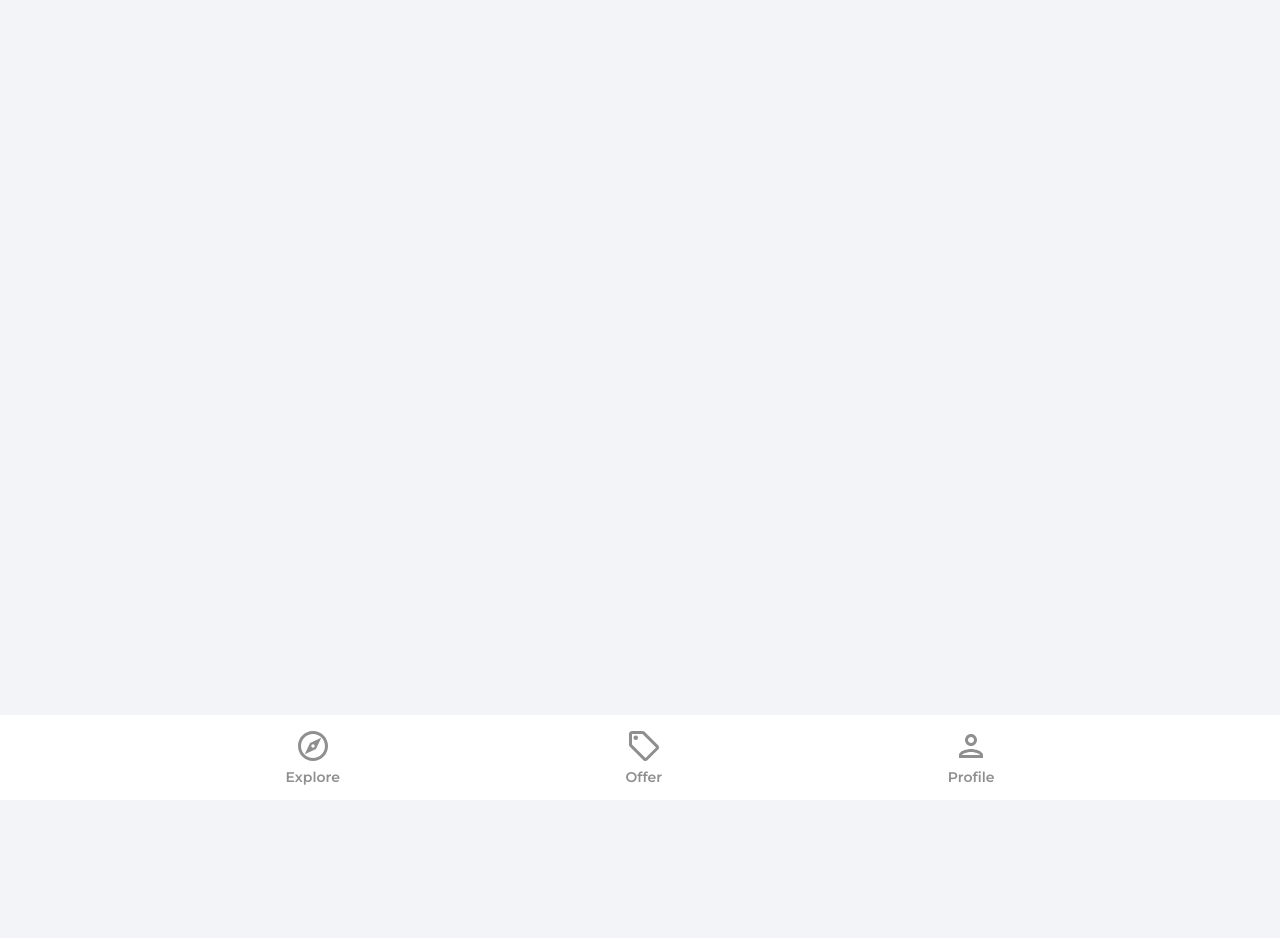
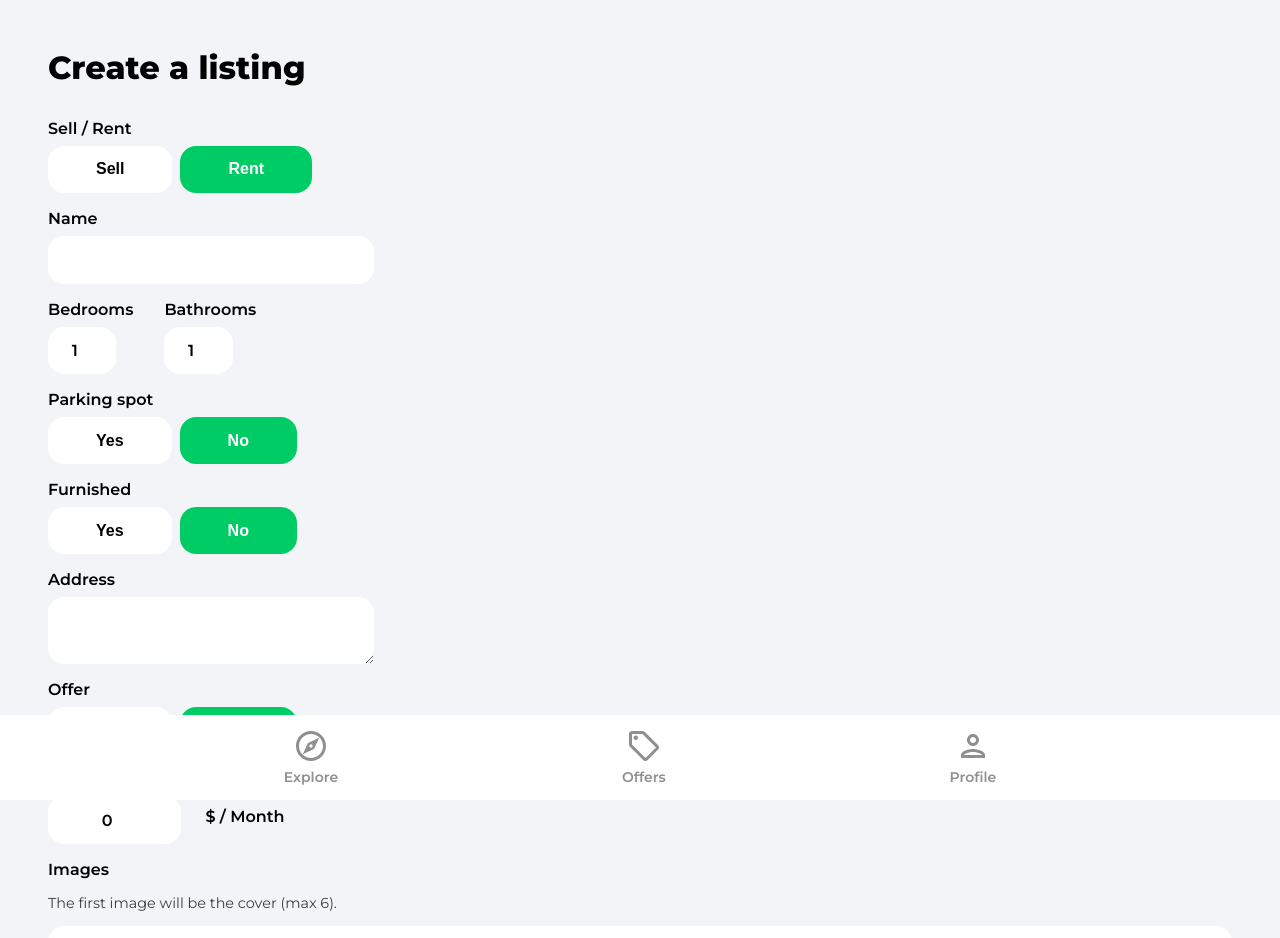
Before and after one commit to Felipeazs/marketplace, a React (Create React App) app: page /create-listing in a window 1280 px wide. Shown: the top 938 px of the page. Before the commit the page ends 800 px from the top, so only its background shows below. Built offline with nearby package versions, Linux system fonts and the light colour scheme; no server answers; sample sign-in values are in the browser's storage.

Commit message:
Offers page. CreateListing form.

```diff
--- a/src/App.js
+++ b/src/App.js
@@ -11,6 +11,7 @@
 import ForgotPassword from './pages/ForgotPassword';
 import PrivateRoute from './components/PrivateRoute';
 import Category from './pages/Category';
+import CreateListing from './pages/CreateListing';
 
 //layout
 import Navbar from './components/Navbar';
@@ -31,6 +32,10 @@
 					<Route
 						path='/category/:categoryName'
 						element={<Category />}
+					/>
+					<Route
+						path='/create-listing'
+						element={<CreateListing />}
 					/>
 					<Route
 						path='/profile'
--- a/src/components/Navbar.jsx
+++ b/src/components/Navbar.jsx
@@ -60,7 +60,7 @@
 									: 'navbarListItemName'
 							}
 						>
-							Offer
+							Offers
 						</p>
 					</li>
 					<li
--- a/src/components/OAuth.jsx
+++ b/src/components/OAuth.jsx
@@ -1,4 +1,4 @@
-import React from 'react';
+import React, { useState } from 'react';
 import { useLocation, useNavigate } from 'react-router-dom';
 import { toast } from 'react-toastify';
 
@@ -10,11 +10,15 @@
 //icons
 import googleIcon from '../assets/svg/googleIcon.svg';
 
+import Spinner from './Spinner';
+
 const OAuth = () => {
+	const [loading, setLoading] = useState(false);
 	const { pathname } = useLocation();
 	const navigate = useNavigate();
 
 	const onGoogleHandler = async () => {
+		setLoading(true);
 		try {
 			const auth = getAuth();
 			const provider = new GoogleAuthProvider();
@@ -34,11 +38,18 @@
 				});
 			}
 
+			setLoading(false);
+
 			navigate('/');
 		} catch (error) {
+			setLoading(false);
 			toast.error('Could not authorize with google');
 		}
 	};
+
+	if (loading) {
+		return <Spinner />;
+	}
 
 	return (
 		<div className='socialLogin'>
--- a/src/pages/Category.jsx
+++ b/src/pages/Category.jsx
@@ -3,7 +3,7 @@
 import { toast } from 'react-toastify';
 
 //firebase
-import { collection, getDocs, query, where, orderBy, limit, startAfter } from 'firebase/firestore';
+import { collection, getDocs, query, where, orderBy, limit } from 'firebase/firestore';
 import { db } from '../firebase.config';
 
 import Spinner from '../components/Spinner';
--- /dev/null
+++ b/src/pages/CreateListing.jsx
@@ -0,0 +1,323 @@
+import React, { useState, useEffect, useRef } from 'react';
+import { useNavigate } from 'react-router-dom';
+
+//firebase
+import { getAuth, onAuthStateChanged } from 'firebase/auth';
+
+import Spinner from '../components/Spinner';
+
+const CreateListing = () => {
+	const [geolocationEnabled, setGeolocationEnabled] = useState(true);
+	const [loading, setLoading] = useState(false);
+	const [formData, setFormData] = useState({
+		type: 'rent',
+		name: '',
+		bedrooms: 1,
+		bathrooms: 1,
+		parking: false,
+		furnished: false,
+		address: '',
+		offer: false,
+		regularPrice: 0,
+		discountedPrice: 0,
+		images: {},
+		latitude: 0,
+		longitude: 0,
+	});
+
+	const {
+		type,
+		name,
+		bedrooms,
+		bathrooms,
+		parking,
+		furnished,
+		address,
+		offer,
+		regularPrice,
+		discountedPrice,
+		images,
+		latitude,
+		longitude,
+	} = formData;
+
+	const auth = getAuth();
+	const navigate = useNavigate();
+
+	useEffect(() => {
+		onAuthStateChanged(auth, (user) => {
+			if (user) {
+				setFormData({ ...formData, userRef: user.uid });
+			} else {
+				navigate('/sign-in');
+			}
+		});
+
+		// eslint-disable-next-line react-hooks/exhaustive-deps
+	}, []);
+
+	if (loading) {
+		return <Spinner />;
+	}
+
+	const onSubmitHandler = (event) => {
+		event.preventDefault();
+
+		console.log(formData);
+	};
+
+	const changeHandler = (event) => {
+		let boolean = null;
+		// check if boolean
+		if (event.target.value === 'true') {
+			boolean = true;
+		}
+		if (event.target.value === 'false') {
+			boolean = false;
+		}
+
+		//check if file
+		if (event.target.files) {
+			setFormData((prevState) => ({
+				...prevState,
+				images: event.target.files,
+			}));
+		}
+		if (!event.target.files) {
+			setFormData((prevState) => ({
+				...prevState,
+				[event.target.id]: boolean ?? event.target.value,
+			}));
+		}
+	};
+
+	return (
+		<div className='profile'>
+			<header>
+				<p className='pageHeader'>Create a listing</p>
+			</header>
+
+			<main>
+				<form onSubmit={onSubmitHandler}>
+					<label className='formLabel'>Sell / Rent</label>
+					<div className='formButtons'>
+						<button
+							type='button'
+							className={type === 'sell' ? 'formButtonActive' : 'formButton'}
+							id='type'
+							value='sell'
+							onClick={changeHandler}
+						>
+							Sell
+						</button>
+						<button
+							type='button'
+							className={type === 'rent' ? 'formButtonActive' : 'formButton'}
+							id='type'
+							value='rent'
+							onClick={changeHandler}
+						>
+							Rent
+						</button>
+					</div>
+					<label className='formLabel'>Name</label>
+					<input
+						className='formInputName'
+						type='text'
+						id='name'
+						value={name}
+						onChange={changeHandler}
+						maxLength='32'
+						minLength='10'
+						required
+					/>
+					<div className='formRooms flex'>
+						<div>
+							<label className='formLabel'>Bedrooms</label>
+							<input
+								className='formInputSmall'
+								type='number'
+								id='bedrooms'
+								value={bedrooms}
+								onChange={changeHandler}
+								min='1'
+								max='50'
+								required
+							/>
+						</div>
+						<div>
+							<label className='formLabel'>Bathrooms</label>
+							<input
+								className='formInputSmall'
+								type='number'
+								id='bathrooms'
+								value={bathrooms}
+								onChange={changeHandler}
+								min='1'
+								max='50'
+								required
+							/>
+						</div>
+					</div>
+					<label className='formLabel'>Parking spot</label>
+					<div className='formButtons'>
+						<button
+							className={parking ? 'formButtonActive' : 'formButton'}
+							type='button'
+							id='parking'
+							value={true}
+							onClick={changeHandler}
+							min='1'
+							max='50'
+						>
+							Yes
+						</button>
+						<button
+							className={
+								!parking && parking !== null ? 'formButtonActive' : 'formButton'
+							}
+							type='button'
+							id='parking'
+							value={false}
+							onClick={changeHandler}
+						>
+							No
+						</button>
+					</div>
+					<label className='formLabel'>Furnished</label>
+					<div className='formButtons'>
+						<button
+							className={furnished ? 'formButtonActive' : 'formButton'}
+							type='button'
+							id='furnished'
+							value={true}
+							onClick={changeHandler}
+						>
+							Yes
+						</button>
+						<button
+							className={
+								!furnished && furnished !== null ? 'formButtonActive' : 'formButton'
+							}
+							type='button'
+							id='furnished'
+							value={false}
+							onClick={changeHandler}
+						>
+							No
+						</button>
+					</div>
+
+					<label className='formLabel'>Address</label>
+					<textarea
+						className='formInputAddress'
+						type='text'
+						id='address'
+						value={address}
+						onChange={changeHandler}
+						required
+					/>
+					{!geolocationEnabled && (
+						<div className='formLatLng flex'>
+							<div>
+								<label className='formLabel'>Latitude</label>
+								<input
+									className='formInputSmall'
+									type='number'
+									id='latitude'
+									value={latitude}
+									onChange={changeHandler}
+									required
+								/>
+							</div>
+							<div>
+								<label className='formLabel'>Longitude</label>
+								<input
+									className='formInputSmall'
+									type='number'
+									id='longitude'
+									value={longitude}
+									onChange={changeHandler}
+									required
+								/>
+							</div>
+						</div>
+					)}
+					<label className='formLabel'>Offer</label>
+					<div className='formButtons'>
+						<button
+							className={offer ? 'formButtonActive' : 'formButton'}
+							type='button'
+							id='offer'
+							value={true}
+							onClick={changeHandler}
+						>
+							Yes
+						</button>
+						<button
+							className={!offer && offer !== null ? 'formButtonActive' : 'formButton'}
+							type='button'
+							id='offer'
+							value={false}
+							onClick={changeHandler}
+						>
+							No
+						</button>
+					</div>
+
+					<label className='formLabel'>Regular Price</label>
+					<div className='formPriceDiv'>
+						<input
+							className='formInputSmall'
+							type='number'
+							id='regularPrice'
+							value={regularPrice}
+							onChange={changeHandler}
+							min='50'
+							max='750000000'
+							required
+						/>
+						{type === 'rent' && <p className='formPriceText'>$ / Month</p>}
+					</div>
+
+					{offer && (
+						<>
+							<label className='formLabel'>Discounted Price</label>
+							<input
+								className='formInputSmall'
+								type='number'
+								id='discountedPrice'
+								value={discountedPrice}
+								onChange={changeHandler}
+								min='50'
+								max='750000000'
+								required={offer}
+							/>
+						</>
+					)}
+
+					<label className='formLabel'>Images</label>
+					<p className='imagesInfo'>The first image will be the cover (max 6).</p>
+					<input
+						className='formInputFile'
+						type='file'
+						id='images'
+						onChange={changeHandler}
+						max='6'
+						accept='.jpg,.png,.jpeg'
+						multiple
+						required
+					/>
+					<button
+						type='submit'
+						className='primaryButton createListingButton'
+					>
+						Create Listing
+					</button>
+				</form>
+			</main>
+		</div>
+	);
+};
+
+export default CreateListing;
--- a/src/pages/Offers.jsx
+++ b/src/pages/Offers.jsx
@@ -1,7 +1,75 @@
-import React from 'react';
+import React, { useEffect, useState } from 'react';
+import { toast } from 'react-toastify';
+
+//firebase
+import { collection, getDocs, query, where, orderBy, limit } from 'firebase/firestore';
+import { db } from '../firebase.config';
+
+import Spinner from '../components/Spinner';
+import ListingItem from '../components/ListingItem';
 
 const Offers = () => {
-	return <h1>Offers</h1>;
+	const [listings, setListings] = useState(null);
+	const [loading, setLoading] = useState(true);
+
+	useEffect(() => {
+		const fetchListings = async () => {
+			try {
+				//get reference
+				const listingsRef = collection(db, 'listings');
+
+				//set the query
+				const q = query(
+					listingsRef,
+					where('offer', '==', true),
+					orderBy('timestamp', 'desc'),
+					limit(10),
+				);
+
+				//execute query
+				const querySnap = await getDocs(q);
+
+				const listings = [];
+				querySnap.forEach((doc) => {
+					return listings.push({
+						id: doc.id,
+						data: doc.data(),
+					});
+				});
+
+				setListings(listings);
+				setLoading(false);
+			} catch (error) {
+				toast.error('Could not fetch listings');
+			}
+		};
+
+		fetchListings();
+	}, []);
+	return (
+		<div className='category'>
+			<header>
+				<p className='pageHeader'>Offers</p>
+			</header>
+			{loading ? (
+				<Spinner />
+			) : listings && listings.length > 0 ? (
+				<main>
+					<ul className='categoryListings'>
+						{listings.map((listing) => (
+							<ListingItem
+								listing={listing.data}
+								id={listing.id}
+								key={listing.id}
+							/>
+						))}
+					</ul>
+				</main>
+			) : (
+				<p>There are no current offers</p>
+			)}
+		</div>
+	);
 };
 
 export default Offers;
--- a/src/pages/Profile.jsx
+++ b/src/pages/Profile.jsx
@@ -1,8 +1,11 @@
 import React, { useState } from 'react';
 import { toast } from 'react-toastify';
+import { Link } from 'react-router-dom';
 
 //styles
 import 'react-toastify/dist/ReactToastify.css';
+import arrowRight from '../assets/svg/keyboardArrowRightIcon.svg';
+import homeIcon from '../assets/svg/homeIcon.svg';
 
 //firebase
 import { getAuth, updateProfile } from 'firebase/auth';
@@ -93,6 +96,20 @@
 						/>
 					</form>
 				</div>
+				<Link
+					to='/create-listing'
+					className='createListing'
+				>
+					<img
+						src={homeIcon}
+						alt='home'
+					/>
+					<p>Sell or rent your home</p>
+					<img
+						src={arrowRight}
+						alt='arrow'
+					/>
+				</Link>
 			</main>
 		</div>
 	);
```
